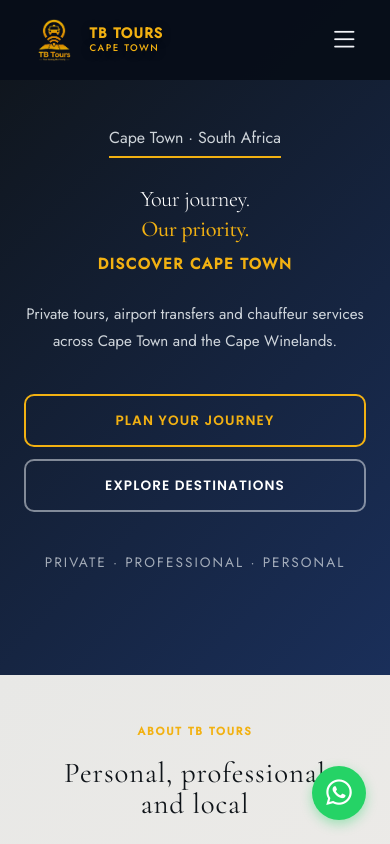
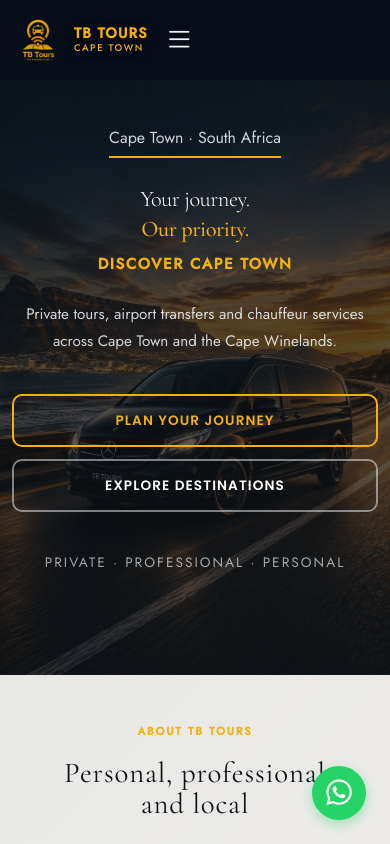
Before and after one commit to Simamkele20/TB-Tours-Project, an Angular app in the folder frontend/: page / in a window 390 px wide. Shown: the top 844 px of the page. Built offline with nearby package versions, Linux system fonts and the light colour scheme.

Commit message:
Implement code changes to enhance functionality and improve performance

```diff
--- a/frontend/src/app/pages/home/home.component.scss
+++ b/frontend/src/app/pages/home/home.component.scss
@@ -34,7 +34,7 @@
   .section-header { text-align: center; margin-bottom: 3rem; }
   h2 { font-family: 'Cormorant Garamond', Georgia, serif; font-size: clamp(1.8rem, 3.5vw, 2.2rem); font-weight: 400; color: #fff; }
   .destinations-wrapper { display: flex; flex-wrap: wrap; align-items: center; justify-content: center; gap: 2rem; margin-top: 3rem; }
-  .destination-nav { background: rgba(242, 177, 18, 0.1); border: 2px solid rgba(242, 177, 18, 0.3); cursor: pointer; display: flex; align-items: center; justify-content: center; width: 70px; height: 70px; border-radius: 50%; color: #f2b112; transition: all 0.3s ease; flex: 0; font-size: 1.8rem; &:hover { background: #f2b112; color: #0f1419; transform: scale(1.1); } }
+  .destination-nav { background: rgba(242, 177, 18, 0.1); border: 2px solid rgba(242, 177, 18, 0.3); cursor: pointer; display: flex; align-items: center; justify-content: center; width: 100px; height: 60px; border-radius: 50%; color: #f2b112; transition: all 0.3s ease; flex: 0; font-size: 1.8rem; &:hover { background: #f2b112; color: #0f1419; transform: scale(1.1); } }
   .destination-grid { display: grid; grid-template-columns: repeat(3, 1fr); gap: 2rem; justify-content: center; width: 100%; max-width: 1100px; margin: 0 auto; flex: 0 0 100%; order: -1; }
   .destination-card { background: rgba(255, 255, 255, 0.05); backdrop-filter: blur(10px); border: 1px solid rgba(242, 177, 18, 0.2); border-radius: 2px; overflow: hidden; transition: all 0.4s cubic-bezier(0.34, 1.56, 0.64, 1); animation: fadeInUp 0.8s ease-out both; display: flex; flex-direction: column; width: 100%;
     @for $i from 1 through 3 { &:nth-child(#{$i}) { animation-delay: #{$i * 0.08}s; } }
@@ -50,7 +50,7 @@
   .section-header { text-align: center; margin-bottom: 4rem; }
   h2 { font-family: 'Cormorant Garamond', Georgia, serif; font-size: clamp(1.8rem, 3.5vw, 2.2rem); font-weight: 400; color: #0f1419; }
   .services-wrapper { display: flex; flex-wrap: wrap; align-items: center; justify-content: center; gap: 2rem; margin-top: 3rem; }
-  .service-nav { background: rgba(242, 177, 18, 0.1); border: 2px solid rgba(242, 177, 18, 0.3); cursor: pointer; display: flex; align-items: center; justify-content: center; width: 70px; height: 70px; border-radius: 50%; color: #f2b112; transition: all 0.3s ease; flex: 0; font-size: 1.8rem; &:hover { background: #f2b112; color: #0f1419; transform: scale(1.1); } }
+  .service-nav { background: rgba(242, 177, 18, 0.1); border: 2px solid rgba(242, 177, 18, 0.3); cursor: pointer; display: flex; align-items: center; justify-content: center; width: 100px; height: 60px; border-radius: 50%; color: #f2b112; transition: all 0.3s ease; flex: 0; font-size: 1.8rem; &:hover { background: #f2b112; color: #0f1419; transform: scale(1.1); } }
   .services-grid { display: grid; grid-template-columns: repeat(3, 1fr); gap: 3rem; justify-content: center; width: fit-content; flex: 0 0 100%; order: -1; }
   .service-card { padding: 2rem; transition: all 0.3s ease; animation: fadeInUp 0.8s ease-out both;
     @for $i from 1 through 6 { &:nth-child(#{$i}) { animation-delay: #{$i * 0.1}s; } }
@@ -67,7 +67,7 @@
   .section-header { text-align: center; margin-bottom: 3rem; }
   h2 { font-family: 'Cormorant Garamond', Georgia, serif; font-size: clamp(1.8rem, 3.5vw, 2.2rem); font-weight: 400; color: #0f1419; }
   .reviews-wrapper { display: flex; flex-wrap: wrap; align-items: center; justify-content: center; gap: 2rem; margin-top: 3rem; }
-  .review-nav { background: rgba(242, 177, 18, 0.1); border: 2px solid rgba(242, 177, 18, 0.3); cursor: pointer; display: flex; align-items: center; justify-content: center; width: 70px; height: 70px; border-radius: 50%; color: #f2b112; transition: all 0.3s ease; flex: 0; font-size: 1.8rem; &:hover { background: #f2b112; color: #0f1419; transform: scale(1.1); } }
+  .review-nav { background: rgba(242, 177, 18, 0.1); border: 2px solid rgba(242, 177, 18, 0.3); cursor: pointer; display: flex; align-items: center; justify-content: center; width: 100px; height: 60px; border-radius: 50%; color: #f2b112; transition: all 0.3s ease; flex: 0; font-size: 1.8rem; &:hover { background: #f2b112; color: #0f1419; transform: scale(1.1); } }
   .review-grid { display: grid; grid-template-columns: repeat(3, 1fr); gap: 2rem; justify-content: center; width: 100%; max-width: 1100px; margin: 0 auto; flex: 0 0 100%; order: -1; }
   .review-card { background: #ffffff; border: 1px solid rgba(242, 177, 18, 0.15); border-radius: 4px; padding: 2rem; animation: fadeInUp 0.8s ease-out both; transition: all 0.3s ease; text-align: center; display: flex; flex-direction: column; width: 100%; min-height: 280px;
     @for $i from 1 through 6 { &:nth-child(#{$i}) { animation-delay: #{$i * 0.1}s; } }
@@ -136,14 +136,14 @@
   .destinations-section .destination-grid { display: flex; justify-content: center; width: 100%; max-width: 400px; flex: 0 0 100%; order: -1; }
   .destinations-section .destination-card { width: 100%; }
   .destinations-section .destination-image-wrapper { height: 200px; }
-  .destinations-section .destination-nav { width: 40px; height: 40px; font-size: 1.5rem; }
+  .destinations-section .destination-nav { width: 60px; height: 40px; font-size: 1.5rem; }
   .services-section .services-wrapper { flex-wrap: wrap; gap: 1rem; }
   .services-section .services-grid { display: flex; justify-content: center; width: 100%; max-width: 500px; flex: 0 0 100%; order: -1; }
   .service-card { width: 100%; }
-  .service-nav { width: 40px; height: 40px; font-size: 1.5rem; }
+  .service-nav { width: 60px; height: 40px; font-size: 1.5rem; }
   .reviews-section .reviews-wrapper { flex-wrap: wrap; gap: 1rem; }
   .reviews-section .review-grid { display: flex; justify-content: center; width: 100%; max-width: 500px; flex: 0 0 100%; order: -1; }
   .review-card { width: 100%; }
-  .review-nav { width: 40px; height: 40px; font-size: 1.5rem; }
+  .review-nav { width: 60px; height: 40px; font-size: 1.5rem; }
   .contact-item .label { display: block; margin-bottom: 0.5rem; }
 }
--- a/frontend/src/app/shared/components/hero-section.component.scss
+++ b/frontend/src/app/shared/components/hero-section.component.scss
@@ -44,6 +44,12 @@
 .hero-home {
   min-height: 100svh;
   padding: clamp(6rem, 15vw, 10rem) 1rem;
+  background-image: linear-gradient(rgba(15, 20, 25, 0.7), rgba(15, 20, 25, 0.7)), url('/images/hero-minibus.jpg');
+  background-size: cover;
+  background-position: center;
+  background-attachment: fixed;
+  justify-content: flex-start;
+  align-items: center;
 
   .hero-video {
     position: absolute;
@@ -59,6 +65,11 @@
     background: linear-gradient(135deg, rgba(15, 20, 25, 0.82) 0%, rgba(26, 47, 90, 0.6) 50%, rgba(242, 177, 18, 0.03) 100%);
     z-index: 2;
   }
+
+  .container {
+    margin-left: 0;
+    margin-right: 0;
+  }
 }
 
 .hero-content {
@@ -66,11 +77,13 @@
   z-index: 3;
   max-width: 720px;
   width: 100%;
-  text-align: center;
+  text-align: left;
   animation: fadeInUp 0.9s cubic-bezier(0.34, 1.56, 0.64, 1) forwards;
   opacity: 0;
   animation-delay: 0.15s;
   margin-top: 2rem;
+  padding-left: clamp(1rem, 7.5vw, 9rem);
+  padding-right: 0;
 }
 
 // Eyebrow with animated accent
@@ -81,6 +94,7 @@
   animation: slideDown 0.6s ease-out forwards;
   opacity: 0;
   animation-delay: 0.05s;
+  text-align: left;
 
   &::after {
     content: '';
@@ -121,6 +135,7 @@
   animation: fadeInUp 0.8s ease-out forwards;
   opacity: 0;
   animation-delay: 0.25s;
+  text-align: left;
 
   span {
     color: #f2b112;
@@ -133,13 +148,14 @@
 // Description text
 .hero-content .description {
   font-size: clamp(0.95rem, 2vw, 1.1rem);
-  margin: 1.5rem auto 2rem;
+  margin: 1.5rem 0 2rem;
   line-height: 1.75;
   color: rgba(240, 244, 248, 0.85);
   animation: fadeInUp 0.8s ease-out forwards;
   opacity: 0;
   animation-delay: 0.4s;
   max-width: 600px;
+  text-align: left;
 }
 
 .hero-subtitle {
@@ -152,6 +168,7 @@
   animation: fadeInUp 0.8s ease-out forwards;
   opacity: 0;
   animation-delay: 0.5s;
+  text-align: left;
 }
 
 .hero-trust {
@@ -163,13 +180,14 @@
   animation: fadeInUp 0.8s ease-out forwards;
   opacity: 0;
   animation-delay: 0.6s;
+  text-align: left;
 }
 
 // Hero buttons
 .hero-actions {
   display: flex;
   align-items: center;
-  justify-content: center;
+  justify-content: flex-start;
   gap: 1rem;
   flex-wrap: wrap;
   margin-top: 2.5rem;
@@ -273,6 +291,7 @@
 
   .hero-home {
     padding: clamp(4.5rem, 12vw, 7rem) 1rem;
+    background-image: linear-gradient(rgba(15, 20, 25, 0.7), rgba(15, 20, 25, 0.7)), url('/images/Home Backgroud.jpg');
   }
 
   .hero-content {
@@ -292,6 +311,7 @@
   .hero {
     min-height: 50vh;
     padding: clamp(2.5rem, 6vw, 3.5rem) 0.75rem;
+    justify-content: center;
 
     &::before,
     &::after {
@@ -301,11 +321,27 @@
 
   .hero-home {
     min-height: 80svh;
+    background-image: linear-gradient(rgba(15, 20, 25, 0.7), rgba(15, 20, 25, 0.7)), url('/images/Home Backgroud.jpg');
+    justify-content: center;
+
+    .container {
+      margin-inline: auto;
+    }
   }
 
   .hero-content {
     text-align: center;
     margin-top: 2.5rem;
+    padding-left: 0;
+    padding-right: 0;
+  }
+
+  .hero-content .eyebrow,
+  .hero-content h1,
+  .hero-content .description,
+  .hero-subtitle,
+  .hero-trust {
+    text-align: center;
   }
 
   .hero-content h1 {
@@ -316,6 +352,7 @@
   .hero-actions {
     flex-direction: column;
     width: 100%;
+    justify-content: center;
 
     .btn {
       width: 100%;
--- a/frontend/src/styles.scss
+++ b/frontend/src/styles.scss
@@ -59,7 +59,7 @@ h4 {
 }
 
 .container {
-  width: min(900px, 92vw);
+  width: min(1200px, 92vw);
   margin-inline: auto;
 }
 
@@ -132,3 +132,24 @@ h4 {
   padding-bottom: 3.4rem;
   width: 100%;
 }
+
+@media (max-width: 480px) {
+  .container-sm,
+  .container-md,
+  .container-lg,
+  .container-xl,
+  .container-xxl {
+    --bs-gutter-x: 0;
+    --bs-gutter-y: 0;
+    width: 100%;
+    padding-right: 0;
+    padding-left: 0;
+    margin-right: 0;
+    margin-left: 0;
+  }
+
+  .container {
+    width: 0;
+    margin-inline: 0;
+  }
+}
```
Also changed, not shown: frontend/public/images/Home Backgroud.jpg (added), frontend/public/images/hero-minibus.jpg (added).
